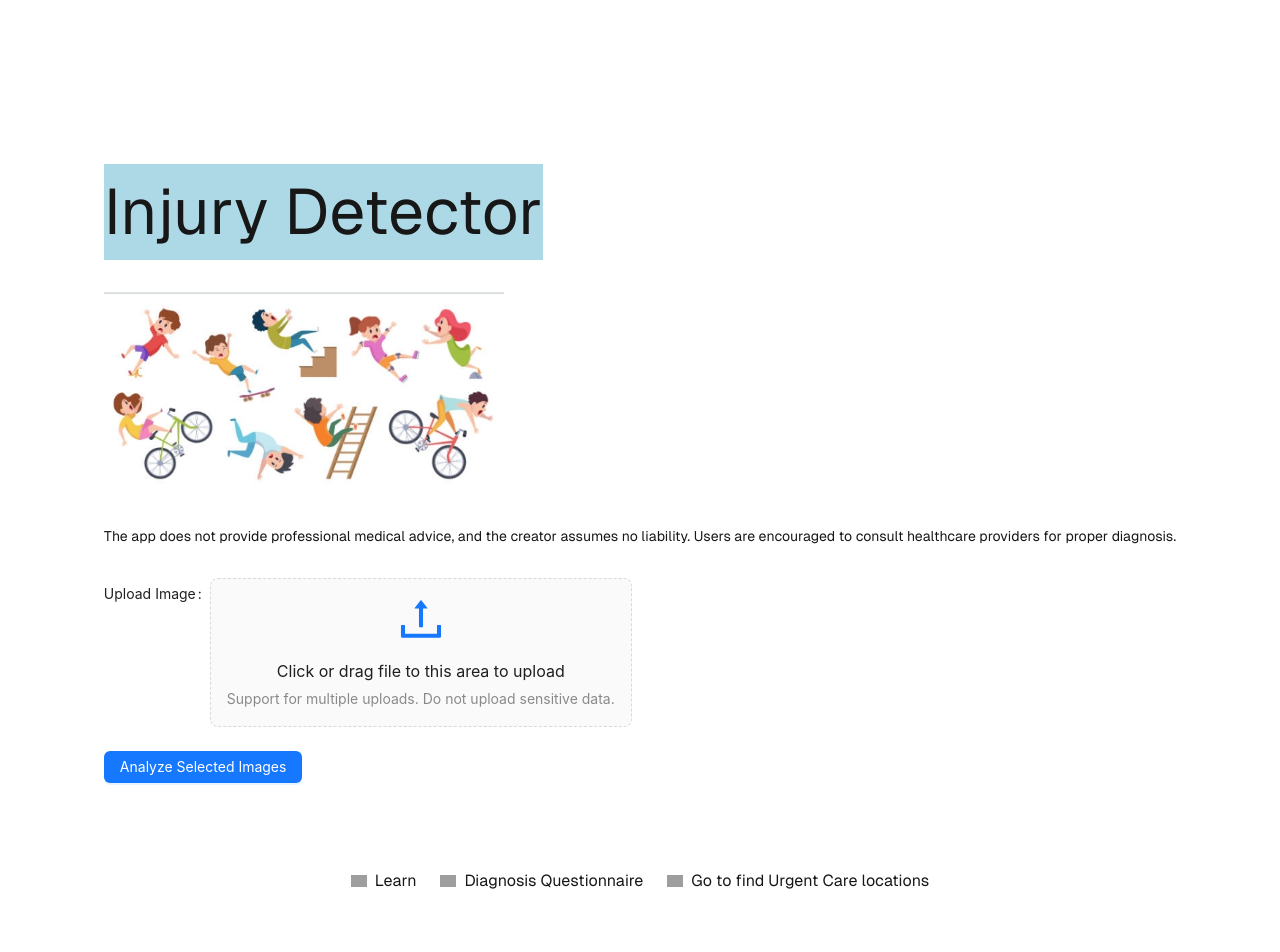
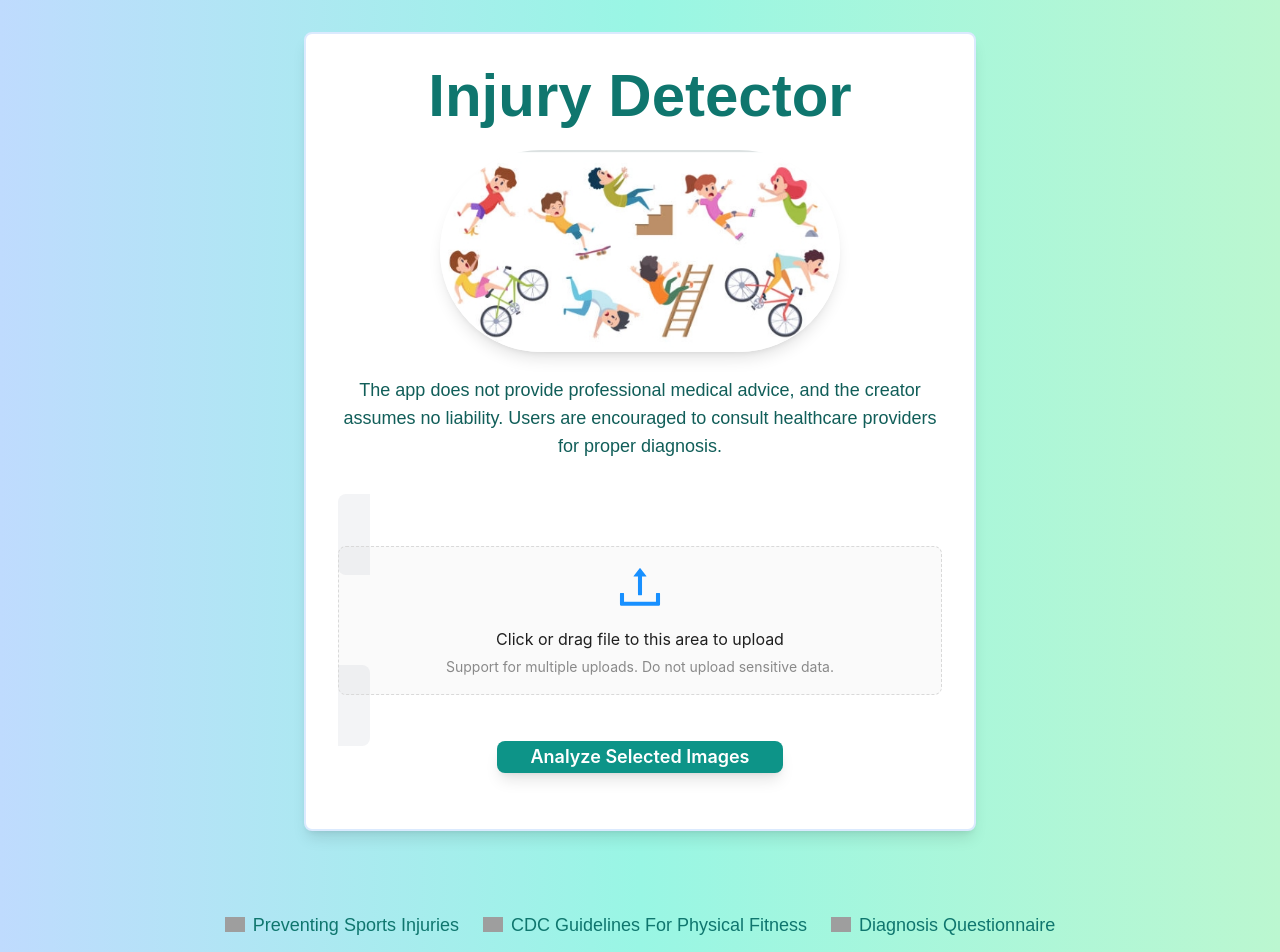
Before and after one commit to Codinglulu2023/CAC2024003, a Next.js app: page / in a window 1280 px wide. Shown: the top 952 px of the page. Built offline with nearby package versions, Linux system fonts and the light colour scheme; grey boxes are pictures that could not be loaded.

Commit message:
new layout

```diff
--- a/app/page.tsx
+++ b/app/page.tsx
@@ -1,4 +1,4 @@
-"use client"
+"use client";
 
 import React, { useState, useEffect } from 'react';
 import { Form, Button, Upload, message, Checkbox } from 'antd';
@@ -53,11 +53,17 @@ export default function Home() {
 
   // Function to handle image upload
   const handleImageUpload = (event) => {
-    const files = event.target.files;
-    const imagesArray = Array.from(files).map((file) => URL.createObjectURL(file));
-    setImages((prevImages) => [...prevImages, ...imagesArray]);
-    localStorage.setItem('injuryImages', JSON.stringify([...images, ...imagesArray]));
-    Array.from(files).forEach((file) => URL.revokeObjectURL(file));
+    const files = Array.from(event.target.files);
+    const imagesArray = files.map((file) => URL.createObjectURL(file));
+    // Check for duplicate images
+    const newImages = imagesArray.filter((image) => !images.includes(image));
+    if (newImages.length === 0) {
+      message.warning("You cannot upload duplicate images.");
+    } else {
+      setImages((prevImages) => [...prevImages, ...newImages]);
+      localStorage.setItem('injuryImages', JSON.stringify([...images, ...newImages]));
+    }
+    files.forEach((file) => URL.revokeObjectURL(file));
   };
 
   // Function to handle image selection
@@ -78,10 +84,15 @@ export default function Home() {
       reader.readAsDataURL(file); // Read file as Base64
       reader.onloadend = () => {
         const newImage = reader.result as string; // New uploaded image
-        setImages((prevImages) => [...prevImages, newImage]); // Add new image to the array
-        localStorage.setItem('injuryImages', JSON.stringify([...images, newImage]));
-        onSuccess('ok'); // Simulate successful upload
-        message.success(`${file.name} uploaded successfully`);
+        // Check for duplicate images
+        if (!images.includes(newImage)) {
+          setImages((prevImages) => [...prevImages, newImage]); // Add new image to the array
+          localStorage.setItem('injuryImages', JSON.stringify([...images, newImage]));
+          onSuccess('ok'); // Simulate successful upload
+          message.success(`${file.name} uploaded successfully`);
+        } else {
+          message.warning("You cannot upload duplicate images.");
+        }
       };
     },
     onChange(info: any) {
@@ -94,43 +105,44 @@ export default function Home() {
   };
 
   return (
-    <div className="grid grid-rows-[20px_1fr_20px] items-center justify-items-center min-h-screen p-8 pb-20 gap-16 sm:p-20 font-[family-name:var(--font-geist-sans)]">
-      <main className="flex flex-col gap-8 row-start-2 items-center sm:items-start">
-        <h1 style={{ fontSize: '64px', backgroundColor: 'lightblue' }}>Injury Detector</h1>
+    <div className="flex flex-col items-center justify-center min-h-screen p-8 pb-20 gap-12 bg-gradient-to-r from-blue-200 via-teal-200 to-green-200">
+      <main className="flex flex-col items-center justify-center w-full max-w-2xl p-8 bg-white rounded-lg shadow-lg border-2 border-blue-100">
+        <h1 className="text-6xl font-bold mb-6 text-center text-teal-700">
+          Injury Detector
+        </h1>
         <Image
-          className="dark:invert"
+          className="rounded-full shadow-lg"
           src="/20240919194536.png"
           alt="logo"
           width={400}
-          height={200}
+          height={400}
           priority
           onError={(e) => {
             console.error('Image load failed:', e);
           }}
         />
-        <p className="text-sm text-center sm:text-left">
+        <p className="text-lg text-center mt-6 mb-8 text-teal-800">
           The app does not provide professional medical advice, and the creator assumes no liability. Users are encouraged to consult healthcare providers for proper diagnosis.
         </p>
 
         {/* Display all uploaded images with selection option */}
         {images.length > 0 && (
-          <div>
-            <h3>Select Images for Analysis:</h3>
-            <div style={{ display: 'flex', gap: '10px', flexWrap: 'wrap' }}>
+          <div className="w-full">
+            <h3 className="text-xl font-semibold mb-4 text-center text-teal-700">Select Images for Analysis:</h3>
+            <div className="flex flex-wrap gap-4 justify-center">
               {images.map((image, index) => (
-                <div key={index} style={{ display: 'flex', flexDirection: 'column', alignItems: 'center' }}>
+                <div key={index} className="relative group">
                   <img
                     src={image}
                     alt={`Uploaded image ${index + 1}`}
-                    style={{ width: '100px', height: '100px', objectFit: 'cover', border: selectedImages.includes(image) ? '2px solid blue' : 'none' }}
+                    className={`w-24 h-24 object-cover rounded-lg shadow-md cursor-pointer transition-transform transform hover:scale-105 ${selectedImages.includes(image) ? 'ring-4 ring-blue-500' : ''}`}
                     onClick={() => handleImageSelect(image)} // Select the image
                   />
                   <Checkbox
+                    className="absolute top-2 right-2"
                     checked={selectedImages.includes(image)}
                     onChange={() => handleImageSelect(image)}
-                  >
-                    Select
-                  </Checkbox>
+                  />
                 </div>
               ))}
             </div>
@@ -141,31 +153,36 @@ export default function Home() {
           name="basic"
           onFinish={onFinish}
           autoComplete="off"
+          className="w-full mt-8"
         >
-          <Form.Item label="Upload Image">
-            <Dragger {...uploadProps}>
+          <Form.Item>
+            <Dragger {...uploadProps} className="bg-gray-100 border-dashed rounded-lg p-8 transition-transform transform hover:scale-105">
               <p className="ant-upload-drag-icon">
-                <UploadOutlined />
+                <UploadOutlined style={{ fontSize: '48px', color: '#1890ff' }} />
               </p>
-              <p className="ant-upload-text">Click or drag file to this area to upload</p>
-              <p className="ant-upload-hint">
+              <p className="ant-upload-text text-teal-800">Click or drag file to this area to upload</p>
+              <p className="ant-upload-hint text-teal-600">
                 Support for multiple uploads. Do not upload sensitive data.
               </p>
             </Dragger>
           </Form.Item>
 
-          <Form.Item>
-            <Button type="primary" htmlType="submit">
+          <Form.Item className="text-center">
+            <Button
+              type="primary"
+              htmlType="submit"
+              className="bg-teal-600 hover:bg-teal-700 text-white text-lg font-semibold py-3 px-8 rounded-lg shadow-lg transform hover:scale-105 transition-transform"
+            >
               Analyze Selected Images
             </Button>
           </Form.Item>
         </Form>
       </main>
 
-      <footer className="row-start-3 flex gap-6 flex-wrap items-center justify-center">
+      <footer className="flex gap-6 flex-wrap items-center justify-center mt-8 text-teal-700 text-lg">
         <a
-          className="flex items-center gap-2 hover:underline hover:underline-offset-4"
-          href="https://nextjs.org/learn"
+          className="flex items-center gap-2 hover:underline hover:text-blue-600"
+          href="https://www.hopkinsmedicine.org/health/conditions-and-diseases/sports-injuries/preventing-sports-injuries#:~:text=Develop%20a%20fitness%20plan%20that,properly%20after%20exercise%20or%20sports."
           target="_blank"
           rel="noopener noreferrer"
         >
@@ -173,13 +190,28 @@ export default function Home() {
             aria-hidden
             src="https://nextjs.org/icons/file.svg"
             alt="File icon"
-            width={16}
-            height={16}
+            width={20}
+            height={20}
           />
-          Learn
+          Preventing Sports Injuries
         </a>
         <a
-          className="flex items-center gap-2 hover:underline hover:underline-offset-4"
+          className="flex items-center gap-2 hover:underline hover:text-blue-600"
+          href="https://www.cdc.gov/physical-activity-basics/about/index.html"
+          target="_blank"
+          rel="noopener noreferrer"
+        >
+          <Image
+            aria-hidden
+            src="https://nextjs.org/icons/globe.svg"
+            alt="Globe icon"
+            width={20}
+            height={20}
+          />
+          CDC Guidelines For Physical Fitness
+        </a>
+        <a
+          className="flex items-center gap-2 hover:underline hover:text-blue-600"
           href="/injuryDiagnosisPage"
           target="_blank"
           rel="noopener noreferrer"
@@ -188,25 +220,10 @@ export default function Home() {
             aria-hidden
             src="https://nextjs.org/icons/window.svg"
             alt="Window icon"
-            width={16}
-            height={16}
+            width={20}
+            height={20}
           />
           Diagnosis Questionnaire
-        </a>
-        <a
-          className="flex items-center gap-2 hover:underline hover:underline-offset-4"
-          href="/recommendations"
-          target="_blank"
-          rel="noopener noreferrer"
-        >
-          <Image
-            aria-hidden
-            src="https://nextjs.org/icons/globe.svg"
-            alt="Globe icon"
-            width={16}
-            height={16}
-          />
-          Go to find Urgent Care locations
         </a>
       </footer>
     </div>
--- a/app/recommendations/page.tsx
+++ b/app/recommendations/page.tsx
@@ -143,8 +143,11 @@ export default function Recommendations() {
   const averageLng = urgentCareLocations.reduce((sum, loc) => sum + loc.lng, 0) / urgentCareLocations.length;
 
   return (
-    <div className="container mx-auto p-8">
-      <h1 style={{ fontSize: '32px', marginBottom: '20px', textAlign: 'center' }}>Recommendations</h1>
+    <div className="flex flex-col items-center justify-center min-h-screen p-8 pb-20 gap-12 bg-gradient-to-r from-blue-200 via-teal-200 to-green-200">
+      <div className="w-full max-w-4xl p-8 bg-white rounded-lg shadow-lg border-2 border-blue-100">
+        <h1 className="text-4xl font-bold mb-8 text-center text-teal-700">
+          Recommendations
+        </h1>
 
         <div className="grid grid-cols-1 md:grid-cols-2 lg:grid-cols-3 gap-6">
           {filteredRecommendations.map((item) => (
@@ -166,10 +169,18 @@ export default function Recommendations() {
         </div>
 
         <div className="mt-10 flex justify-center gap-4">
-        <Button type="primary" onClick={handleGoBack}>
+          <Button
+            type="primary"
+            onClick={handleGoBack}
+            className="bg-teal-600 hover:bg-teal-700 text-white text-lg font-semibold py-3 px-8 rounded-lg shadow-lg transform hover:scale-105 transition-transform"
+          >
             Go Back to Injury Diagnosis
           </Button>
-        <Button type="default" onClick={goBackToHome}>
+          <Button
+            type="default"
+            onClick={goBackToHome}
+            className="bg-gray-300 hover:bg-gray-400 text-gray-800 text-lg font-semibold py-3 px-8 rounded-lg shadow-lg transform hover:scale-105 transition-transform"
+          >
             Go Back to Home
           </Button>
         </div>
@@ -177,13 +188,13 @@ export default function Recommendations() {
         {/* Conditionally render map based on severity */}
         {severity === 'severe' && (
           <div className="mt-10">
-          <h2 style={{ fontSize: '24px', textAlign: 'center', marginBottom: '20px', color: 'red' }}>Urgent Care Locations</h2>
-          <p style={{ textAlign: 'center', marginBottom: '20px' }}>
+            <h2 className="text-3xl font-semibold text-center mb-8 text-red-600">Urgent Care Locations</h2>
+            <p className="text-center text-lg mb-6">
               Please visit the nearest urgent care center if the injury is severe or if unusual symptoms persist.
             </p>
 
             {/* Leaflet Map */}
-          <div id="map" style={{ width: '100%', height: '450px', border: '1px solid black' }}>
+            <div id="map" className="w-full h-[450px] border border-gray-300">
               <MapContainer center={[averageLat, averageLng]} zoom={15} style={{ height: '100%', width: '100%' }}>
                 <TileLayer
                   url="https://{s}.tile.openstreetmap.org/{z}/{x}/{y}.png"
@@ -203,5 +214,6 @@ export default function Recommendations() {
           </div>
         )}
       </div>
+    </div>
   );
 }
```
Also changed, not shown: app/injuryDiagnosisPage/page.tsx (+26 -13 lines). Lines whose indentation alone changed are shown as unchanged.
